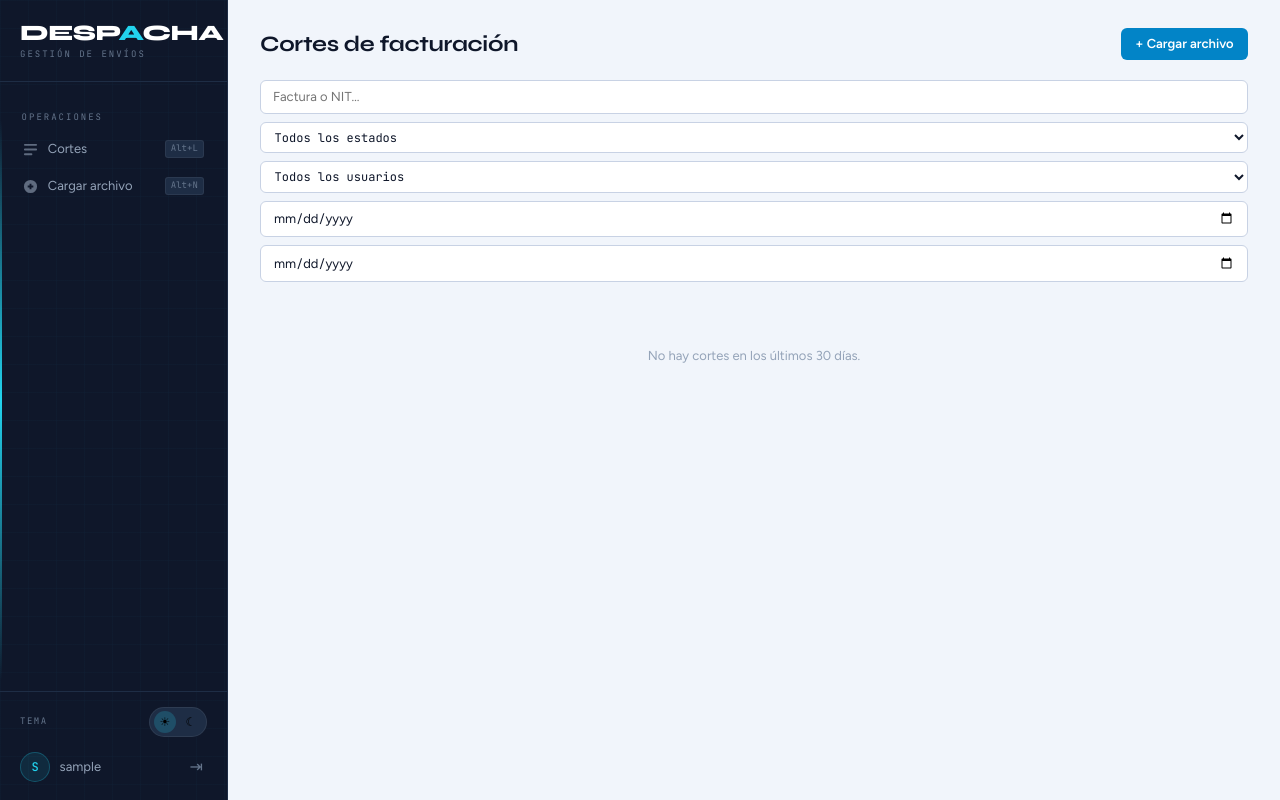
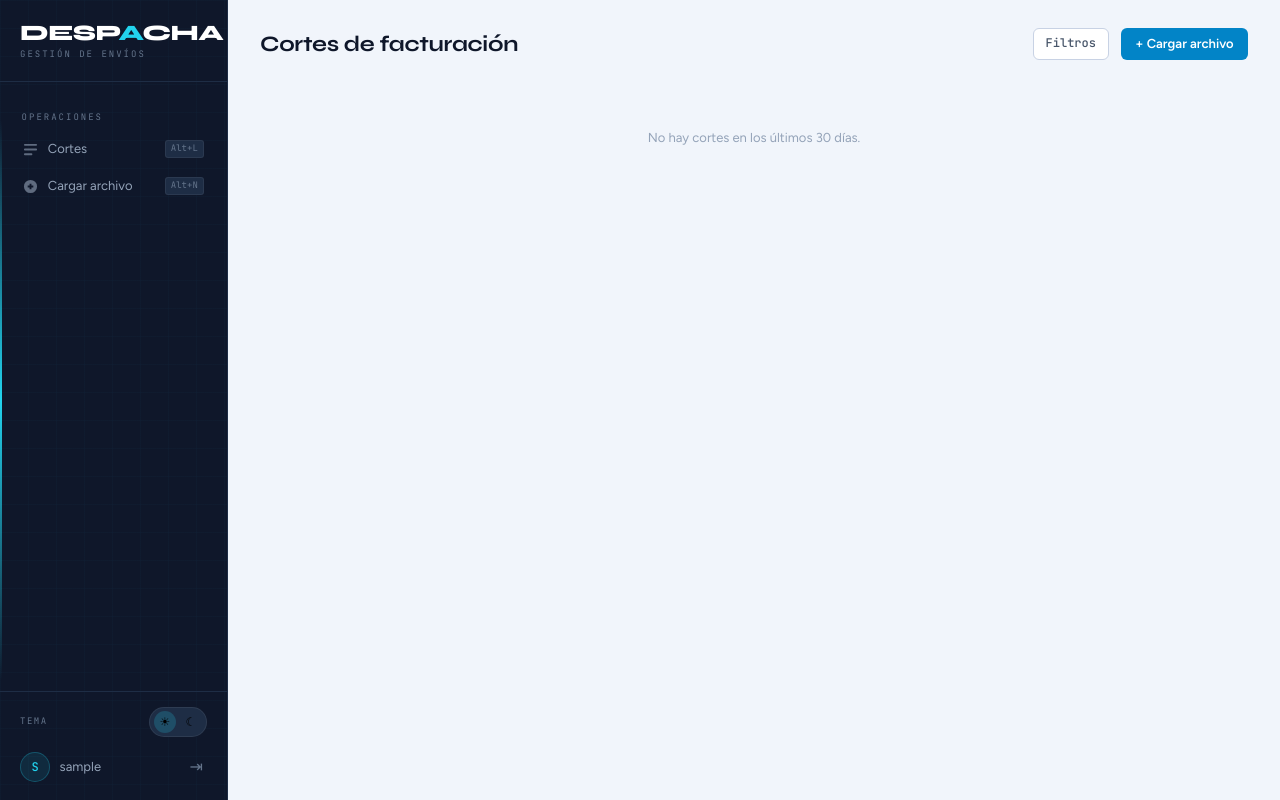
Before and after one commit to Proasepsis/despacha, a Django app: page /cortes/ in a window 1280 px wide. Run offline with Django 5.2, Linux system fonts and the light colour scheme; a user stored in the database is signed in; tables that the repository leaves empty hold one stand-in row (values such as "Sample post"); parts of the project's set-up code (start-up, migrations or seed data) failed here and were passed over.

Commit message:
feat: panel de filtros colapsable con botón toggle en toolbar
Co-Authored-By: Claude Sonnet 4.6 <noreply@anthropic.com>

```diff
--- a/cortes/templates/cortes/lista.html
+++ b/cortes/templates/cortes/lista.html
@@ -5,12 +5,15 @@
 {% block content %}
 <div class="toolbar">
     <h2 style="flex:1;">Cortes de facturación</h2>
+    <button type="button" id="btn-filtros" class="btn btn-secondary{% if filtros_activos %} filtros-on{% endif %}">
+        Filtros{% if filtros_activos %} ·{% endif %}
+    </button>
     {% if perms.cortes.add_corte %}
     <a href="{% url 'cargar_corte' %}" class="btn btn-primary" data-kb="nuevo">+ Cargar archivo</a>
     {% endif %}
 </div>
 
-<form method="get" id="filtros-form" style="margin-bottom:1rem;">
+<form method="get" id="filtros-form" class="filtros-panel{% if not filtros_activos %} filtros-oculto{% endif %}">
   <div class="filtros-bar">
     <input type="search" name="q" value="{{ params.q }}"
            placeholder="Factura o NIT…"
@@ -212,6 +215,22 @@
     grid-column: 1 / -1;
 }
 
+/* ── panel de filtros colapsable ── */
+.filtros-panel { margin-bottom: 1rem; }
+.filtros-oculto { display: none; }
+.btn-secondary {
+    background: var(--surface);
+    border: 1px solid var(--border-mid);
+    color: var(--text-soft);
+    border-radius: 6px;
+    padding: .4rem .75rem;
+    font-size: 12px;
+    font-family: var(--font-mono);
+    cursor: pointer;
+}
+.btn-secondary:hover { border-color: var(--accent); color: var(--text); }
+.btn-secondary.filtros-on { border-color: var(--accent); color: var(--accent); }
+
 /* ── barra de filtros ── */
 .filtros-bar {
     display: flex;
@@ -285,6 +304,15 @@ document.addEventListener('DOMContentLoaded', function() {
         });
     }
 
+    // ── toggle panel de filtros ──
+    var btnFiltros = document.getElementById('btn-filtros');
+    var panel = document.getElementById('filtros-form');
+    if (btnFiltros && panel) {
+        btnFiltros.addEventListener('click', function() {
+            panel.classList.toggle('filtros-oculto');
+        });
+    }
+
     // ── filtros: submit automático ──
     var form = document.getElementById('filtros-form');
     if (!form) return;
```
